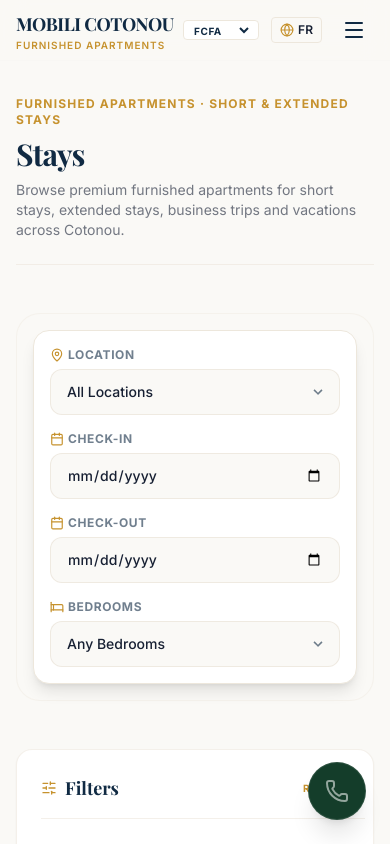
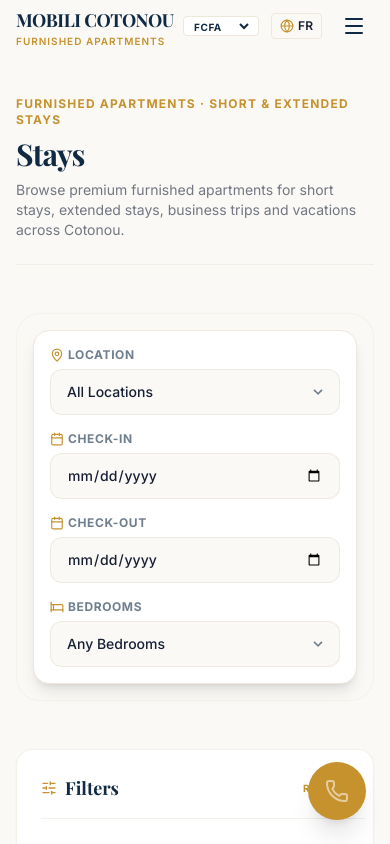
Before and after one commit to digitalchuwkudi/MOBILI-Cotonou, a React (Vite) app: page /apartments in a window 390 px wide. Shown: the top 844 px of the page. Built offline with nearby package versions, Linux system fonts and the light colour scheme; a web font is replaced by a local one.

Commit message:
style: update brand color to gold for primary actions
Standardize the primary action color to gold (#C6922E) across buttons and adjust header padding for better mobile responsiveness.

```diff
--- a/src/components/BookingRequestForm.tsx
+++ b/src/components/BookingRequestForm.tsx
@@ -380,7 +380,7 @@
           <button
             type="button"
             onClick={handleWhatsAppInstant}
-            className="w-full flex items-center justify-center gap-2 px-6 py-3 bg-[#FAF9F6] hover:bg-[#C6922E] hover:text-[#102A43] hover:border-[#C6922E] text-[#143D2A] border border-[#143D2A]/20 rounded-xl font-bold text-xs tracking-wide transition-all uppercase"
+            className="w-full flex items-center justify-center gap-2 px-6 py-3 bg-[#C6922E] hover:bg-white text-white hover:text-[#102A43] border border-[#C6922E] rounded-xl font-bold text-xs tracking-wide transition-all uppercase shadow-md hover:shadow-lg"
           >
             <Phone className="w-3.5 h-3.5" />
             <span>{t('chatOnWhatsApp')}</span>
--- a/src/components/Header.tsx
+++ b/src/components/Header.tsx
@@ -55,8 +55,8 @@
     <header
       className={`fixed top-0 left-0 right-0 z-50 transition-all duration-300 ${
         isScrolled
-          ? 'bg-white shadow-md border-b border-[#EDE7DC]/40 py-1.5'
-          : 'bg-[#FAF9F6]/90 backdrop-blur-md border-b border-[#EDE7DC]/10 py-2.5'
+          ? 'bg-white shadow-md border-b border-[#EDE7DC]/40 py-1 sm:py-1.5'
+          : 'bg-[#FAF9F6]/90 backdrop-blur-md border-b border-[#EDE7DC]/10 py-1.5 sm:py-2.5'
       }`}
     >
       <div className="max-w-7xl mx-auto px-4 sm:px-6 lg:px-8">
@@ -203,7 +203,7 @@
                 target="_blank"
                 rel="noopener noreferrer"
                 onClick={() => trackEvent('WhatsApp click', { source: 'Header Mobile' })}
-                className="flex items-center justify-center gap-2 px-4 py-3 bg-[#143D2A]/10 hover:bg-[#143D2A]/20 text-[#143D2A] rounded-xl text-sm font-semibold transition-all uppercase"
+                className="flex items-center justify-center gap-2 px-4 py-3 bg-[#C6922E] hover:bg-white text-white hover:text-[#102A43] border border-[#C6922E] rounded-xl text-sm font-semibold transition-all uppercase shadow-sm hover:shadow"
               >
                 <Phone className="w-4 h-4" />
                 <span>WHATSAPP CHAT</span>
--- a/src/components/WhatsAppButton.tsx
+++ b/src/components/WhatsAppButton.tsx
@@ -32,7 +32,7 @@
         target="_blank"
         rel="noopener noreferrer"
         onClick={handleClick}
-        className="fixed bottom-6 right-6 z-50 flex items-center justify-center p-4 bg-[#143D2A] hover:bg-[#102A43] text-white rounded-full shadow-xl border border-white/10 transition-all duration-300 transform hover:scale-105 active:scale-95 group focus-visible:ring-4 focus-visible:ring-[#C6922E]"
+        className="fixed bottom-6 right-6 z-50 flex items-center justify-center p-4 bg-[#C6922E] hover:bg-white text-white hover:text-[#102A43] border border-transparent hover:border-[#C6922E] rounded-full shadow-xl transition-all duration-300 transform hover:scale-105 active:scale-95 group focus-visible:ring-4 focus-visible:ring-[#C6922E]"
         aria-label={t('whatsappCTA')}
       >
         <div className="absolute right-14 bg-[#102A43] text-[#FAF9F6] text-xs font-semibold px-3 py-1.5 rounded-lg shadow-md border border-[#EDE7DC]/10 opacity-0 group-hover:opacity-100 transition-opacity duration-300 pointer-events-none whitespace-nowrap uppercase">
@@ -50,7 +50,7 @@
         target="_blank"
         rel="noopener noreferrer"
         onClick={handleClick}
-        className="inline-flex items-center justify-center gap-2 px-6 py-3 border-2 border-[#143D2A] hover:bg-[#C6922E] hover:text-[#102A43] hover:border-[#C6922E] text-[#143D2A] rounded-xl font-medium tracking-wide transition-all duration-300 uppercase text-xs"
+        className="inline-flex items-center justify-center gap-2 px-6 py-3 border-2 border-[#C6922E] bg-[#C6922E] text-white hover:bg-white hover:text-[#102A43] hover:border-[#C6922E] rounded-xl font-medium tracking-wide transition-all duration-300 uppercase text-xs"
       >
         <Phone className="w-4 h-4" />
         <span>{label || t('chatOnWhatsApp')}</span>
@@ -64,7 +64,7 @@
       target="_blank"
       rel="noopener noreferrer"
       onClick={handleClick}
-      className="inline-flex items-center justify-center gap-2 px-6 py-3 bg-[#143D2A] hover:bg-[#C6922E] hover:text-[#102A43] text-white rounded-xl font-medium tracking-wide transition-all duration-300 shadow-md hover:shadow-lg focus-visible:ring-4 focus-visible:ring-[#C6922E] uppercase text-xs"
+      className="inline-flex items-center justify-center gap-2 px-6 py-3 bg-[#C6922E] hover:bg-white text-white hover:text-[#102A43] border border-transparent hover:border-[#C6922E] rounded-xl font-medium tracking-wide transition-all duration-300 shadow-md hover:shadow-lg focus-visible:ring-4 focus-visible:ring-[#C6922E] uppercase text-xs"
     >
       <Phone className="w-4 h-4" />
       <span>{label || t('chatOnWhatsApp')}</span>
```
